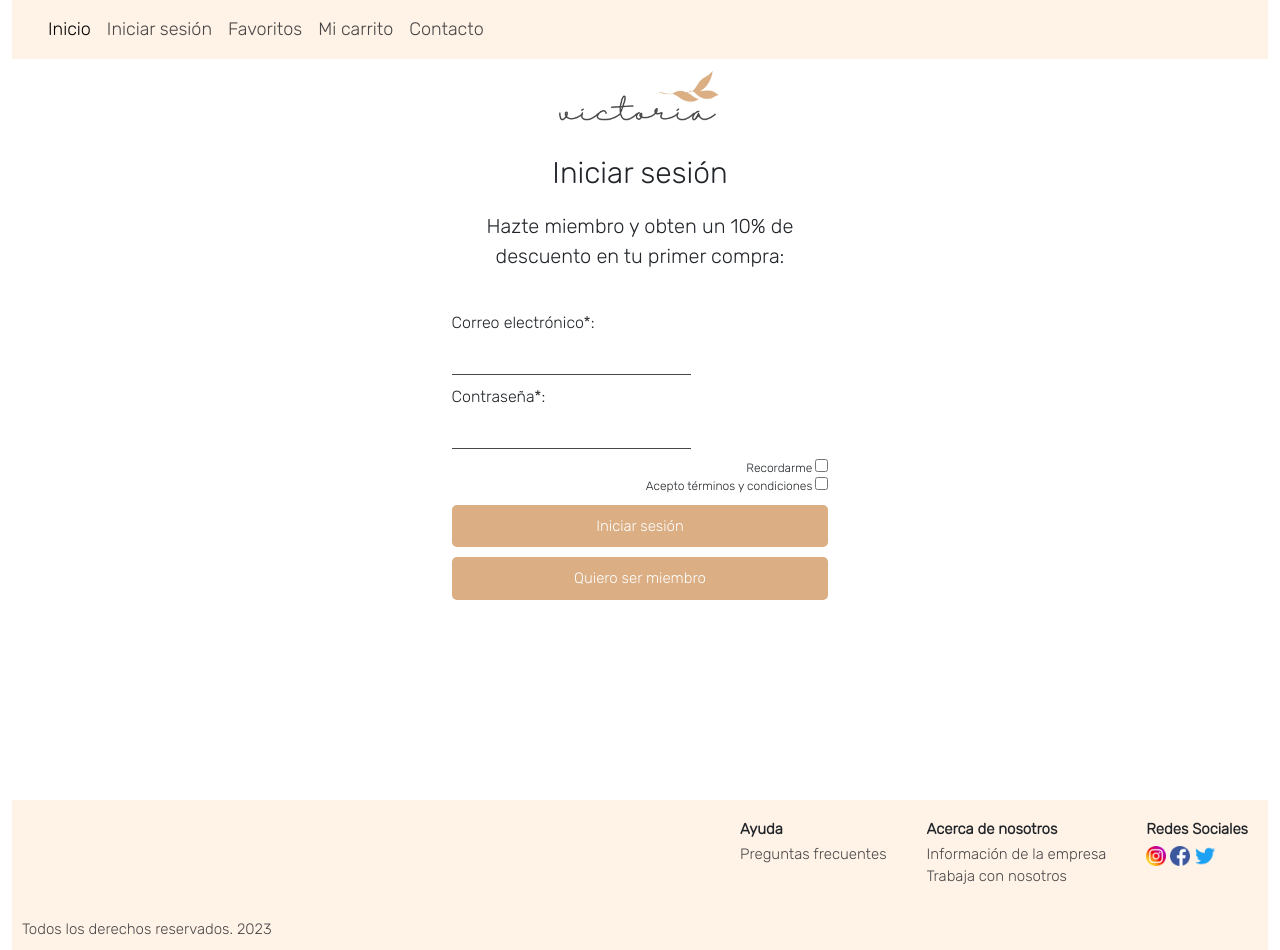
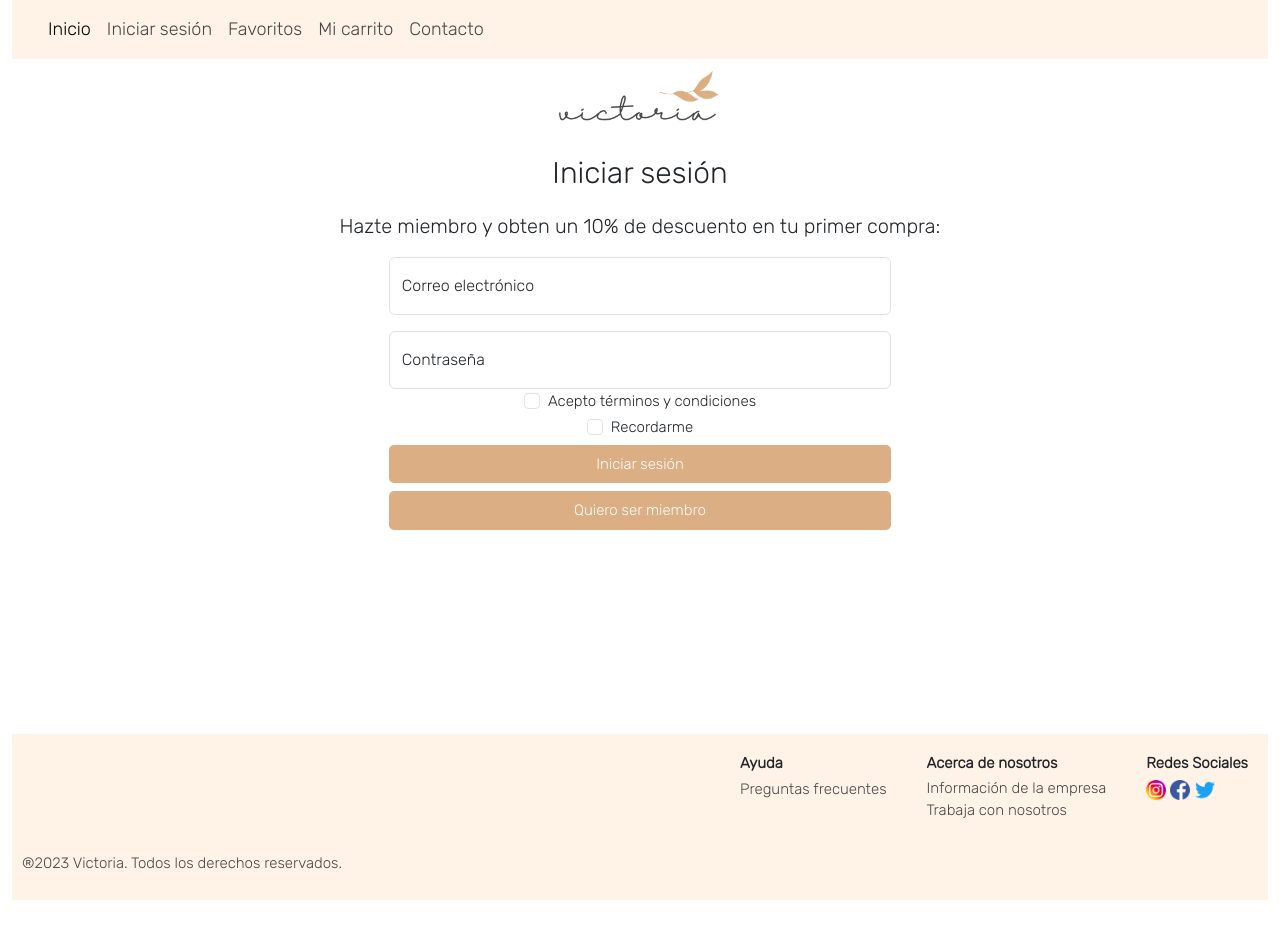
Before and after one commit to barrerasofia/PreEntrega2Barrera, a plain HTML site: page pages/iniciar-sesion.html in a window 1280 px wide. After the commit the page ends 900 px from the top, so only its background shows below. Drawn offline with nearby package versions, Linux system fonts and the light colour scheme.

Commit message:
aplique bootstrap en el footer e hice cambios en la pagina iniciar sesion

```diff
--- a/css/style.css
+++ b/css/style.css
@@ -17,9 +17,8 @@ a {
 /*Inicio*/
 /*Navegador*/
 .navbar {
-    background-color:#fff3e8;
+    background-color: #fff3e8;
 }
-
 
 /*.navegador {
     background-color: #DBAE84;
@@ -94,10 +93,10 @@ a {
     padding: 5px 10px;
 }
 
-.logo {
+/*.logo {
     display: flex;
     justify-content: center;
-}
+}*/
 
 /*Fin portada*/
 /*Rebajas*/
@@ -164,11 +163,11 @@ a {
 
 /*Footer*/
 .footer {
-    display: flex;
+    /*display: flex;
     flex-direction: row;
-    justify-content: end;
+    justify-content: end;*/
     margin-top: 200px;
-    background-color:#fff3e8;
+    background-color: #fff3e8;
 }
 
 .footer a {
@@ -180,9 +179,10 @@ a {
     margin: 20px;
 }
 
-.titulo-footer a {
+/*.titulo-footer a {
     display: flex;
-}
+    flex-direction: column;
+}*/
 
 .titulo-footer h4 {
     font-weight: bold;
@@ -201,7 +201,7 @@ a {
 }
 
 .derechos {
-    background-color:#fff3e8;
+    background-color: #fff3e8;
     color: #494747;
     text-decoration: none;
     padding: 10px;
@@ -211,6 +211,8 @@ a {
 /*Fin footer*/
 /*Fin Inicio*/
 /*Iniciar sesion*/
+
+
 .iniciar-sesion h1 {
     font-size: 30px;
     text-align: center;
@@ -223,12 +225,31 @@ a {
     margin-top: 20px;
 }
 
-.iniciar-sesion {
-    width: 30%;
+.form-floating {
+    width: 40%;
+}
+
+.form-iniciar-sesion button {
+    background-color: #DBAE84;
+    border: none;
+    border-radius: 5px;
+    color: white;
+    width: 40%;
+    font-size: 15px;
+    cursor: pointer;
+}
+
+.form-check label {
+    font-size: 15px;
+}
+
+
+/*.iniciar-sesion {
+    width: 40%;
     margin-left: 35%;
 }
 
-.form-iniciar-sesion {
+/*.form-iniciar-sesion {
     margin-top: 40px;
 }
 
@@ -244,14 +265,7 @@ a {
     margin-bottom: 10px;
 }
 
-.form-iniciar-sesion .checkbox {
-    display: block;
-    text-align: right;
-    font-size: 12px;
-}
-
 .form-iniciar-sesion button {
-    display: block;
     background-color: #DBAE84;
     border: none;
     border-radius: 5px;
--- a/pages/iniciar-sesion.html
+++ b/pages/iniciar-sesion.html
@@ -33,7 +33,7 @@
                             <a class="nav-link" href="./iniciar-sesion.html">Iniciar sesión</a>
                         </li>
                         <li class=" nav-item">
-                                <a class="nav-link" href="./favoritos.html">Favoritos</a>
+                            <a class="nav-link" href="./favoritos.html">Favoritos</a>
                         </li>
                         <li class="nav-item">
                             <a class="nav-link" href="./mi-carrito.html">Mi carrito</a>
@@ -45,7 +45,7 @@
                 </div>
             </div>
         </nav>
-        <div class="logo">
+        <div class="logo d-flex justify-content-center">
             <img src="/multimedia/images/Logo.png" alt="Logo">
         </div>
     </header>
@@ -54,35 +54,43 @@
             <div class="iniciar-sesion">
                 <h1>Iniciar sesión</h1>
                 <p>Hazte miembro y obten un 10% de descuento en tu primer compra:</p>
-                <form action="" class="form-iniciar-sesion">
-                    <label>Correo electrónico*:
-                        <input type="email" name="mail" required>
+            </div>
+            <div class="form-iniciar-sesion d-flex flex-column align-items-center">
+                <div class="form-floating mb-3">
+                    <input type="email" class="form-control" id="floatingInput" placeholder="name@example.com">
+                    <label for="floatingInput">Correo electrónico</label>
+                </div>
+                <div class="form-floating">
+                    <input type="password" class="form-control" id="floatingPassword" placeholder="Password">
+                    <label for="floatingPassword">Contraseña</label>
+                </div>
+                <div class="form-check">
+                    <input class="form-check-input" type="checkbox" value="" id="flexCheckDefault">
+                    <label class="form-check-label" for="flexCheckDefault">
+                        Acepto términos y condiciones
                     </label>
-                    <label>Contraseña*:
-                        <input type="password" name="contraseña" required>
+                </div>
+                <div class="form-check">
+                    <input class="form-check-input" type="checkbox" value="" id="flexCheckDefault">
+                    <label class="form-check-label" for="flexCheckDefault">
+                        Recordarme
                     </label>
-                    <label class="checkbox">Recordarme
-                        <input type="checkbox" name="recordarme">
-                    </label>
-                    <label class="checkbox">Acepto términos y condiciones
-                        <input type="checkbox" name="acepto" value="si" required>
-                    </label>
-                    <button type="submit">Iniciar sesión</button>
-                    <button type="submit">Quiero ser miembro</button>
-                </form>
+                </div>
+                <button class="p-2 m-1" type="submit">Iniciar sesión</button>
+                <button class="p-2 m-1" type="submit">Quiero ser miembro</button>
             </div>
         </section>
     </main>
     <footer>
-        <div class="footer">
+        <div class="footer d-flex flex-row justify-content-end">
             <div class="titulo-footer">
                 <h4>Ayuda</h4>
-                <a href="">Preguntas frecuentes</a>
+                <a href="#">Preguntas frecuentes</a>
             </div>
-            <div class="titulo-footer">
+            <div class="titulo-footer d-flex flex-column">
                 <h4>Acerca de nosotros</h4>
-                <a href="">Información de la empresa</a>
-                <a href="">Trabaja con nosotros</a>
+                <a href="#">Información de la empresa</a>
+                <a href="#">Trabaja con nosotros</a>
             </div>
             <div class="redes">
                 <h4>Redes Sociales</h4>
@@ -95,7 +103,7 @@
             </div>
         </div>
         <div class="derechos">
-            Todos los derechos reservados. 2023
+            <p>®2023 Victoria. Todos los derechos reservados.</p>
         </div>
     </footer>
     <script src="https://cdn.jsdelivr.net/npm/bootstrap@5.3.0-alpha1/dist/js/bootstrap.bundle.min.js"
```
Also changed, not shown: index.html (+6 -6 lines), pages/categorias/accesorios.html (+1 -1 lines), pages/categorias/hombre.html (+1 -1 lines), pages/categorias/mujer.html (+1 -1 lines), pages/categorias/niños.html (+1 -1 lines), pages/contacto.html (+7 -7 lines), pages/favoritos.html (+7 -7 lines), pages/mi-carrito.html (+7 -7 lines).
